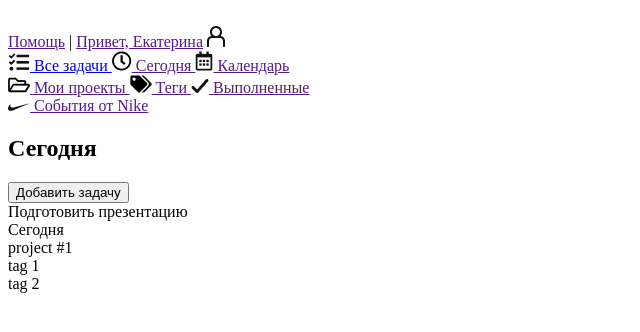
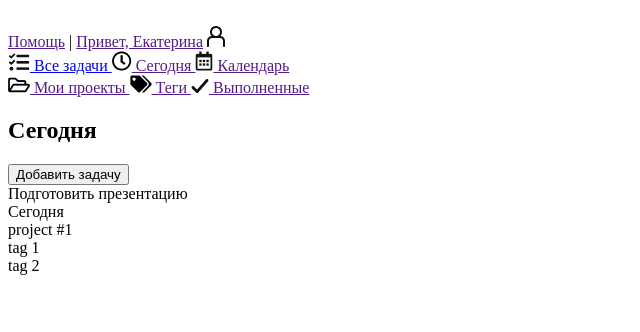
Before and after one commit to AfanasiyZaharov/it-school-frontend-example, a plain HTML site: page index.html in a window 1280 px wide. Shown: the whole page, without its empty margins (0-640 px from the left). Drawn offline with Linux system fonts and the light colour scheme.

Commit message:
before-after

```diff
--- a/index.html
+++ b/index.html
@@ -53,12 +53,6 @@
           Выполненные
         </a>
       </div>
-      <div class="nav-group">
-        <a href="" class="nav-elem">
-          <img src="./icons/nike-events.png" alt="" class="nav-picture nike-image">
-          События от Nike
-        </a>
-      </div>
     </aside>
     <main>
       <h2 class="page-header">
```
